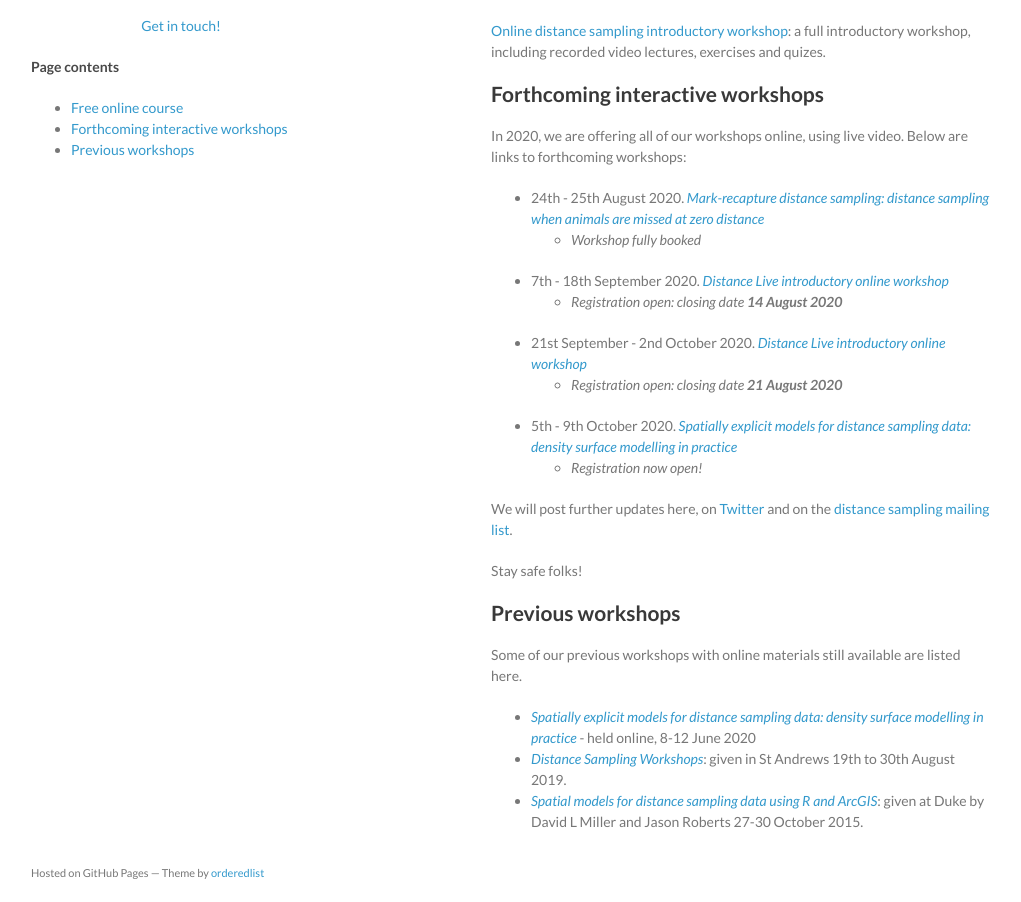
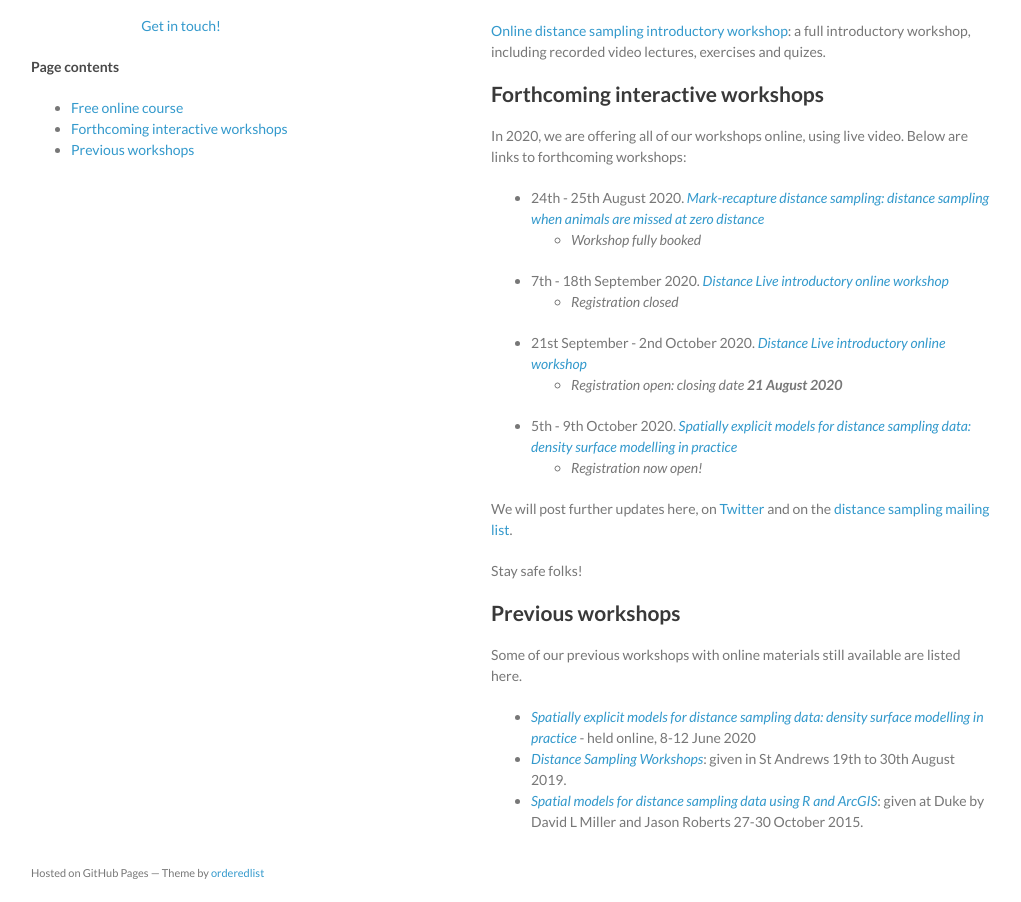
Before and after one commit to distanceworkshops/distanceworkshops.github.io, a Jekyll site: the page built from index.md, in a window 1280 px wide and 1046 px high. Shown: the part 144-1046 px from the top of the window, without its empty margins (129-1150 px from the left). Built offline with Jekyll 4.4.1, drawn with Linux system fonts in a browser that asks for light colours.

Commit message:
first sept intro workshop registration closed

```diff
--- a/index.md
+++ b/index.md
@@ -20,7 +20,7 @@ In 2020, we are offering all of our workshops online, using live video.  Below a
 - 24th - 25th August 2020. [*Mark-recapture distance sampling: distance sampling when animals are missed at zero distance*](https://www.creem.st-andrews.ac.uk/mark-recapture-distance-sampling-workshop/)
   - _Workshop fully booked_
 - 7th - 18th September 2020.  [*Distance Live introductory online workshop*](https://www.creem.st-andrews.ac.uk/distance-live-online-workshops/)
-  - _Registration open: closing date **14 August 2020**_
+  - _Registration closed_
 - 21st September - 2nd October 2020.  [*Distance Live introductory online workshop*](https://www.creem.st-andrews.ac.uk/distance-live-online-workshops/)
   - _Registration open: closing date **21 August 2020**_
 - 5th - 9th October 2020.  [*Spatially explicit models for distance sampling data: density surface modelling in practice*](https://www.creem.st-andrews.ac.uk/spatial-modelling-live-online-workshop-2/)
```
